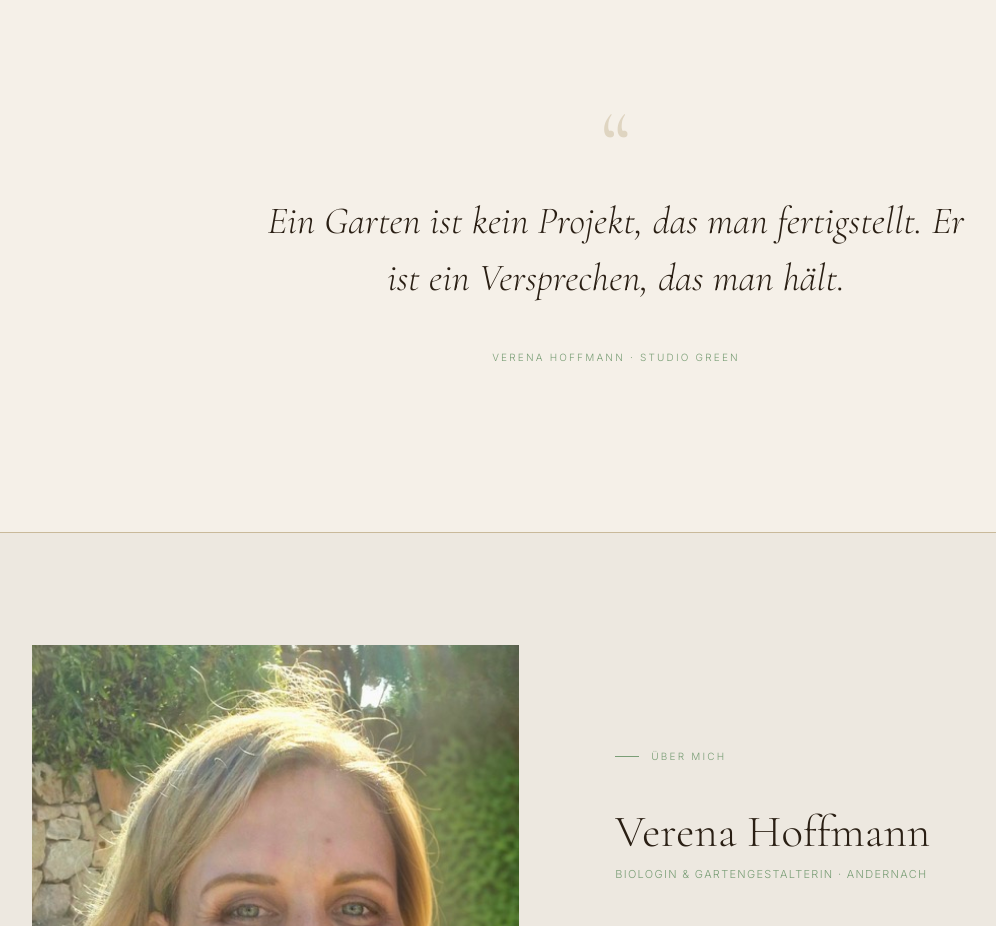
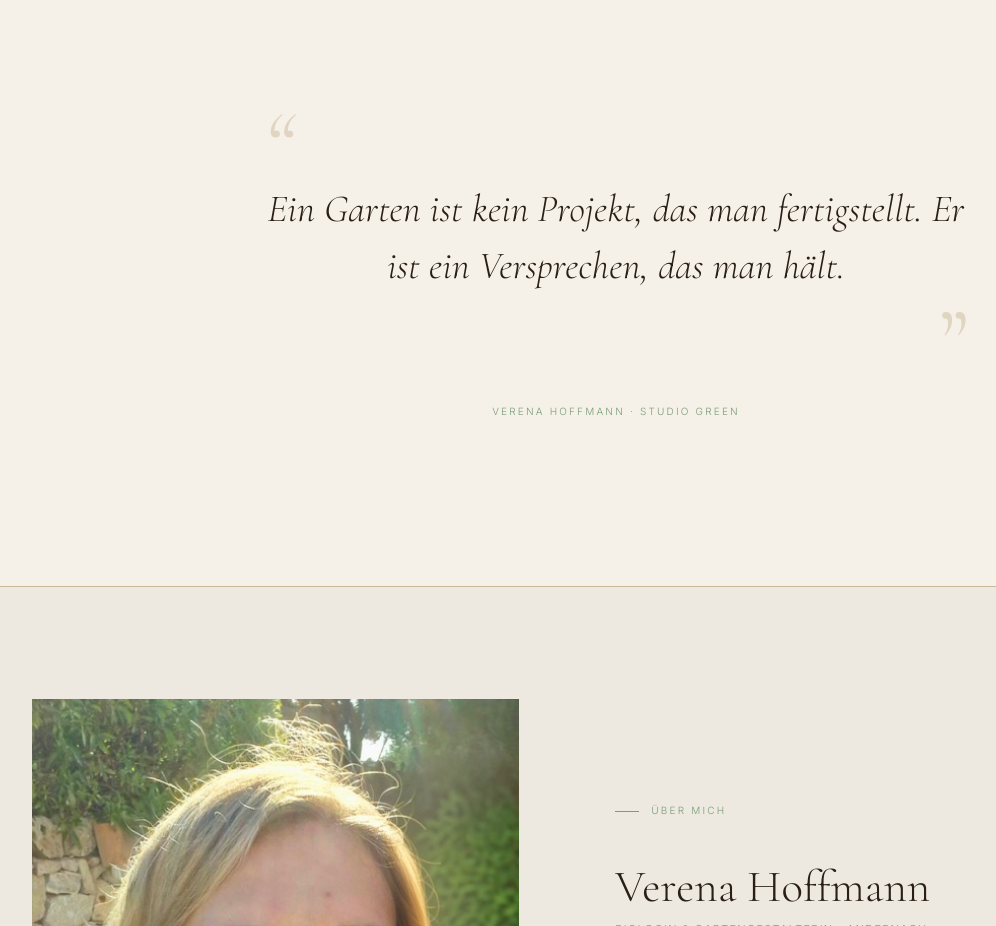
Before and after one commit to marcusvetter/studio-green, a Next.js app: page / in a window 1280 px wide. Shown: the part 5660-6586 px from the top of the page, without its empty margins (24-1020 px from the left). Built offline with nearby package versions, Linux system fonts and the light colour scheme.

Commit message:
feat: add closing quote

```diff
--- a/app/page.tsx
+++ b/app/page.tsx
@@ -156,12 +156,16 @@ function QuoteSection() {
   if (!quote) return null
   return (
     <RevealSection id={quote.section} className="py-20 md:py-36 px-6 md:px-14 text-center max-w-[820px] mx-auto">
-      <span className="font-['Cormorant_Garamond',serif] text-[6rem] leading-[0.4] text-studio-accent opacity-50 block mb-7">
-        &ldquo;
-      </span>
+
       <p className="font-['Cormorant_Garamond',serif] text-[clamp(1.6rem,3vw,2.4rem)] font-light italic leading-[1.5] text-[#2A1F14]">
+        <div className="text-left font-['Cormorant_Garamond',serif] text-[6rem] leading-[0.4] text-studio-accent opacity-50 mb-4">
+          &ldquo;
+        </div>
         {quote.text}
       </p>
+      <div className="text-right font-['Cormorant_Garamond',serif] text-[6rem] leading-[0.4] text-studio-accent opacity-50 mt-7">
+        &rdquo;
+      </div>
       <p className="mt-10 text-[10px] tracking-[0.22em] uppercase text-studio-tertiary">
         {quote.author}
       </p>
```
